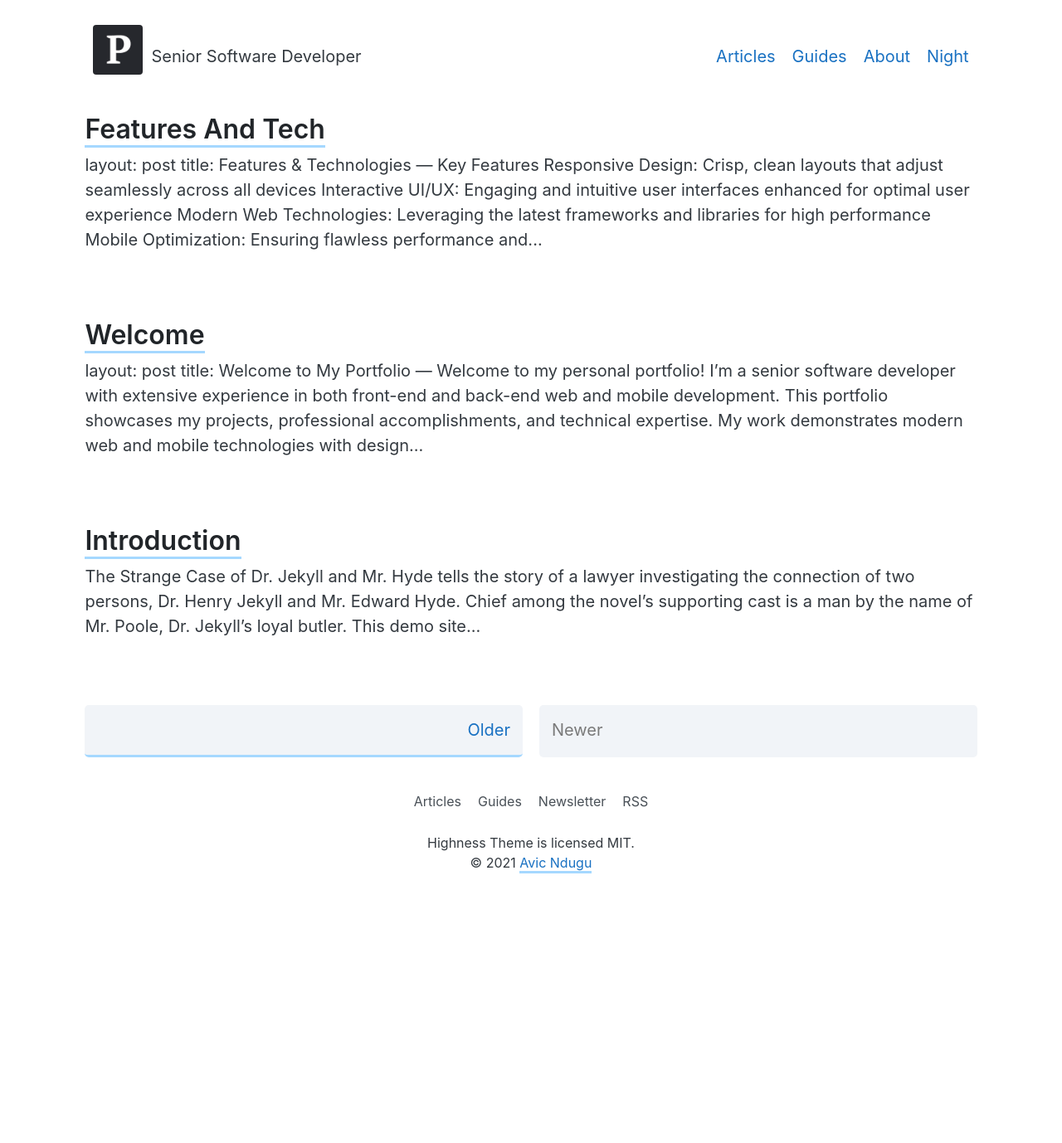
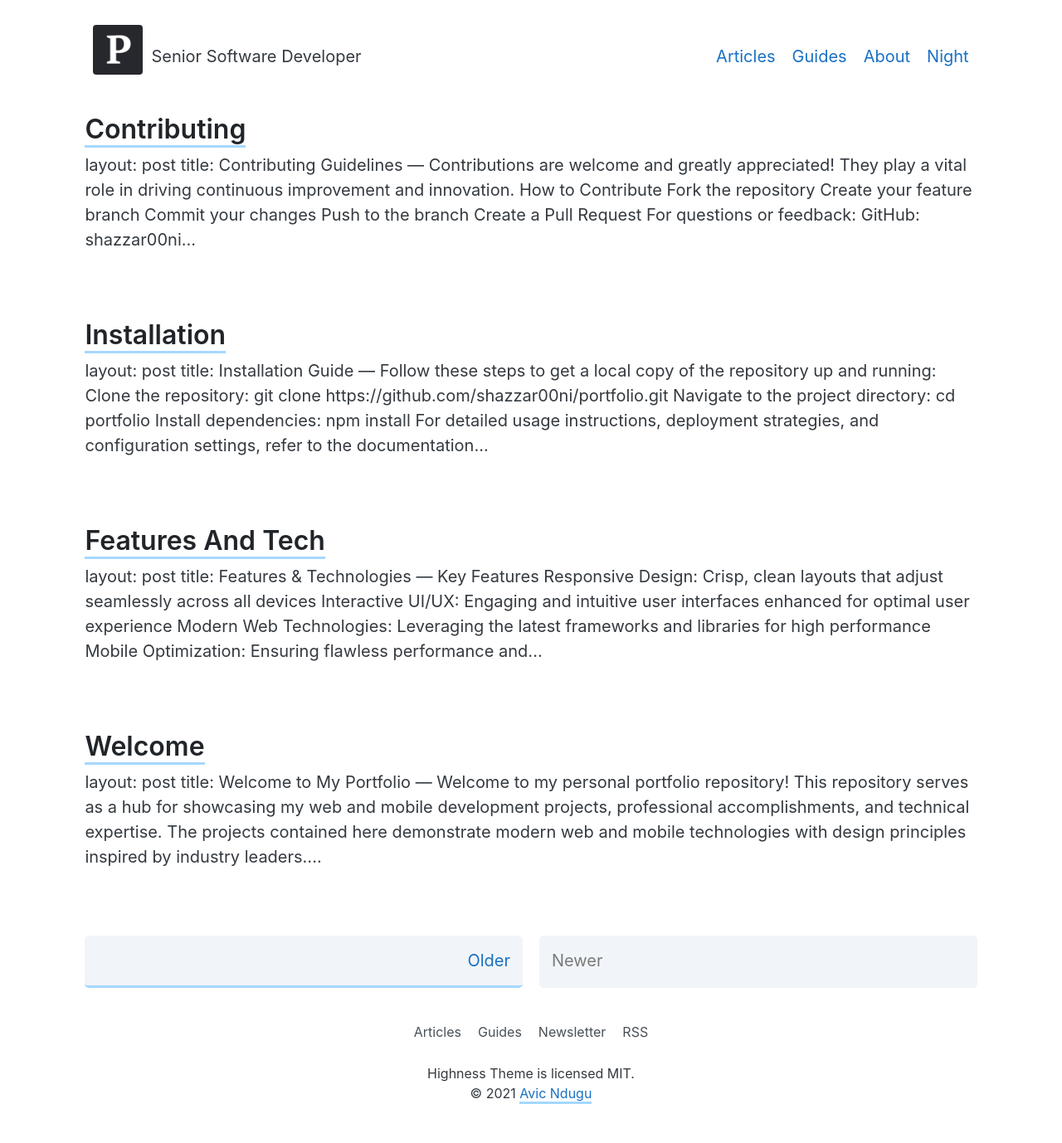
Before and after one commit to shazzar00ni/portfolio-docs-replit, a Jekyll site: the page built from index.html, in a window 1280 px wide. Shown: the whole page at 83% size. Built offline with Jekyll 4.4.1, drawn with Linux system fonts in a browser that asks for light colours; the list of posts is cut into pages by our own code; before the commit the page ends 1100 px from its top, so only the background shows below that.

Commit message:
Assistant checkpoint: Update portfolio content and structure
Assistant generated file changes:
- _posts/2024-01-01-welcome.md: Update welcome post
- _posts/2024-01-02-features-and-tech.md: Update features and tech post
- _posts/2024-01-03-installation.md: Add installation guide
- _posts/2024-01-04-contributing.md: Add contributing guidelines
- _config.yml: Update site configuration

---

User prompt:

put this information into the site. match the same look as my portfolio - https://preview--cv-portfolio-hub.lovable.app/

Replit-Commit-Author: Assistant
Replit-Commit-Session-Id: 0663b85d-39ab-42ef-a47f-6e53986ab26c

````diff
--- a/_config.yml
+++ b/_config.yml
@@ -1,8 +1,9 @@
+
 # Setup
 title: Senior Software Developer
 tagline: Web & Mobile Development Portfolio
 url: https://preview--cv-portfolio-hub.lovable.app/
-paginate: 3
+paginate: 4
 baseurl: ""
 permalink: pretty
 
@@ -26,13 +27,11 @@ sass:
   sass_dir: _sass
   style: :compressed
 
-# Options
-
-# Specify the author for blog posts
+# Author
 author:
-  name: Avic Ndugu
-  url: https://https://twitter.com/_ndugu
-  email: avicndugu1234@gmail.com
+  name: Shannon Lockett
+  url: https://github.com/shazzar00ni
+  email: shannon.lockett@example.com
 
 # Custom vars
 version: 3.0.0
--- a/_posts/2024-01-01-welcome.md
+++ b/_posts/2024-01-01-welcome.md
@@ -4,6 +4,6 @@ layout: post
 title: Welcome to My Portfolio
 ---
 
-Welcome to my personal portfolio! I'm a senior software developer with extensive experience in both front-end and back-end web and mobile development. This portfolio showcases my projects, professional accomplishments, and technical expertise.
+Welcome to my personal portfolio repository! This repository serves as a hub for showcasing my web and mobile development projects, professional accomplishments, and technical expertise. The projects contained here demonstrate modern web and mobile technologies with design principles inspired by industry leaders.
 
-My work demonstrates modern web and mobile technologies with design principles inspired by industry leaders such as Artify-AI and snips.dev. Built according to best practices and modern standards, this portfolio provides insights into my development process and technical capabilities.
+I am a senior software developer with extensive experience in both front-end and back-end web and mobile development. This portfolio highlights my projects, showcases my skills, and provides insights into my development process. It is built according to best practices and modern standards.
--- a/_posts/2024-01-02-features-and-tech.md
+++ b/_posts/2024-01-02-features-and-tech.md
@@ -14,7 +14,19 @@ title: Features & Technologies
 
 ## Technology Stack
 
-- **Front-End:** HTML5, CSS3, JavaScript, React, Angular, Vue.js
-- **Back-End:** Node.js, Express, Python
-- **Mobile Development:** React Native, Flutter
-- **Tools & Platforms:** Git, GitHub, Docker, CI/CD pipelines
+### Front-End
+- HTML5, CSS3, JavaScript
+- React, Angular, Vue.js
+
+### Back-End
+- Node.js, Express
+- Python and related frameworks
+
+### Mobile Development
+- React Native
+- Flutter
+
+### Tools & Platforms
+- Git & GitHub
+- Docker
+- CI/CD pipelines
--- /dev/null
+++ b/_posts/2024-01-03-installation.md
@@ -0,0 +1,24 @@
+
+---
+layout: post
+title: Installation Guide
+---
+
+Follow these steps to get a local copy of the repository up and running:
+
+1. **Clone the repository:**
+   ```bash
+   git clone https://github.com/shazzar00ni/portfolio.git
+   ```
+
+2. **Navigate to the project directory:**
+   ```bash
+   cd portfolio
+   ```
+
+3. **Install dependencies:**
+   ```bash
+   npm install
+   ```
+
+For detailed usage instructions, deployment strategies, and configuration settings, refer to the documentation section.
--- /dev/null
+++ b/_posts/2024-01-04-contributing.md
@@ -0,0 +1,22 @@
+
+---
+layout: post
+title: Contributing Guidelines
+---
+
+Contributions are welcome and greatly appreciated! They play a vital role in driving continuous improvement and innovation.
+
+## How to Contribute
+
+1. Fork the repository
+2. Create your feature branch
+3. Commit your changes
+4. Push to the branch
+5. Create a Pull Request
+
+For questions or feedback:
+
+- GitHub: [shazzar00ni](https://github.com/shazzar00ni)
+- Email: shannon.lockett@example.com
+
+Your contributions help make this project better for everyone!
````
